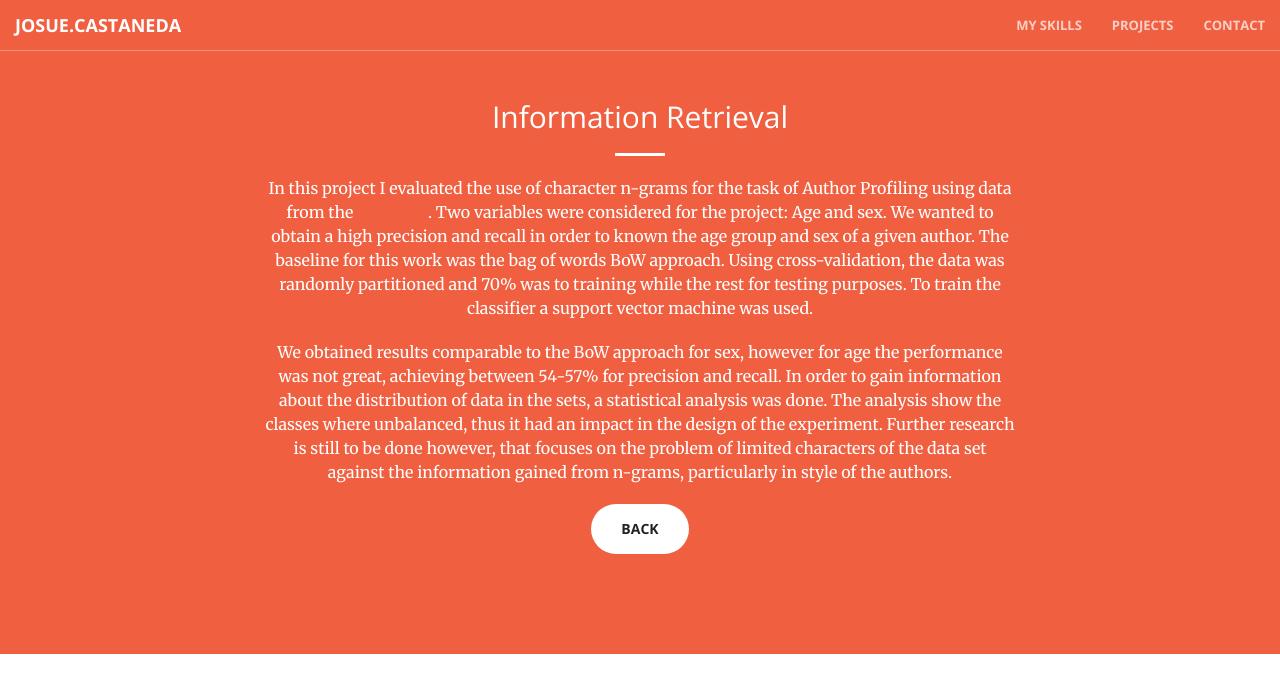
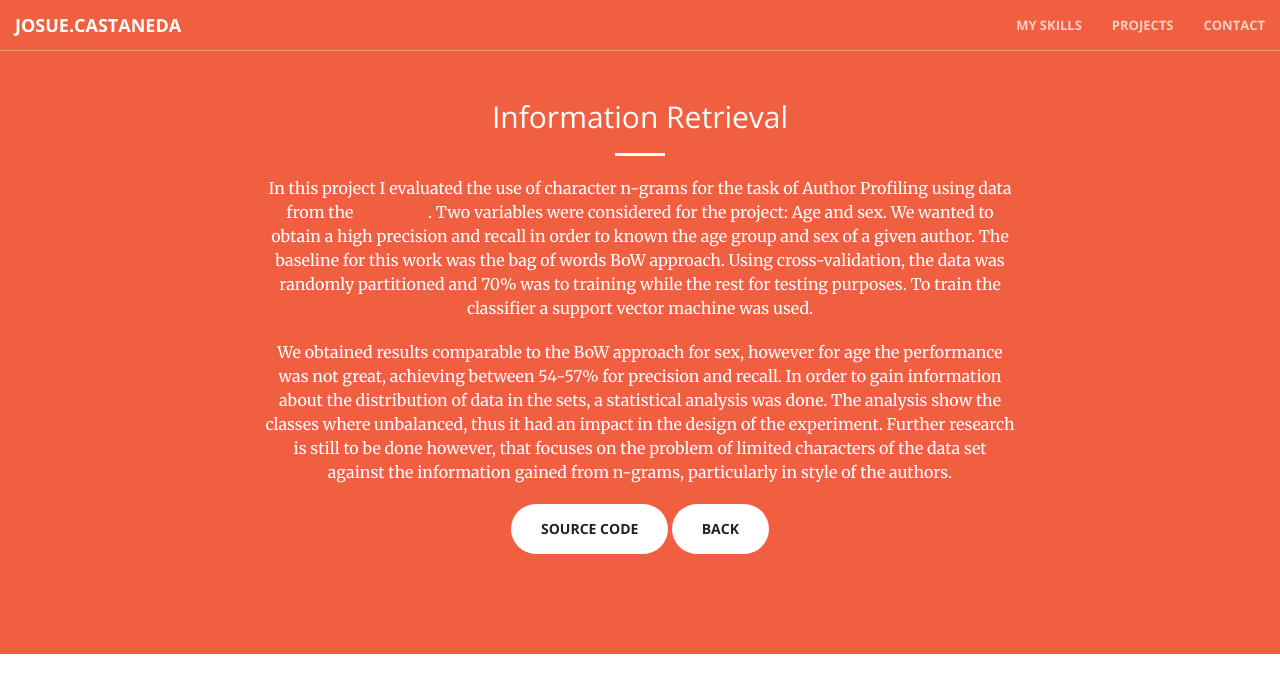
Before and after one commit to JosueCastaneda/JosueCastaneda.github.io, a Jekyll site: the page built from informationRetrieval.html, in a window 1280 px wide. Shown: the top 693 px of the page. Built offline with Jekyll 4.4.1, drawn with Linux system fonts in a browser that asks for light colours.

Commit message:
Obteniendo el formato correcto, ya casi dos

```diff
--- a/_includes/informationRetrieval.html
+++ b/_includes/informationRetrieval.html
@@ -9,6 +9,9 @@
                 </p>
 
                 <p >We obtained results comparable to the BoW approach for sex, however for age the performance was not great, achieving between 54-57% for precision and recall. In order to gain information about the distribution of data in the sets, a statistical analysis was done. The analysis show the classes where unbalanced, thus it had an impact in the design of the experiment. Further research is still to be done however, that focuses on the problem of limited characters of the data set against the information gained from n-grams, particularly in style of the authors.</p>
+
+                <a href="https://github.com/JosueCastaneda/informationRetrieval_INAOE" class="btn btn-default btn-xl">Source Code</a>
+
                 <a href="index.html" class="btn btn-default btn-xl">Back</a>
             </div>
         </div>
```
